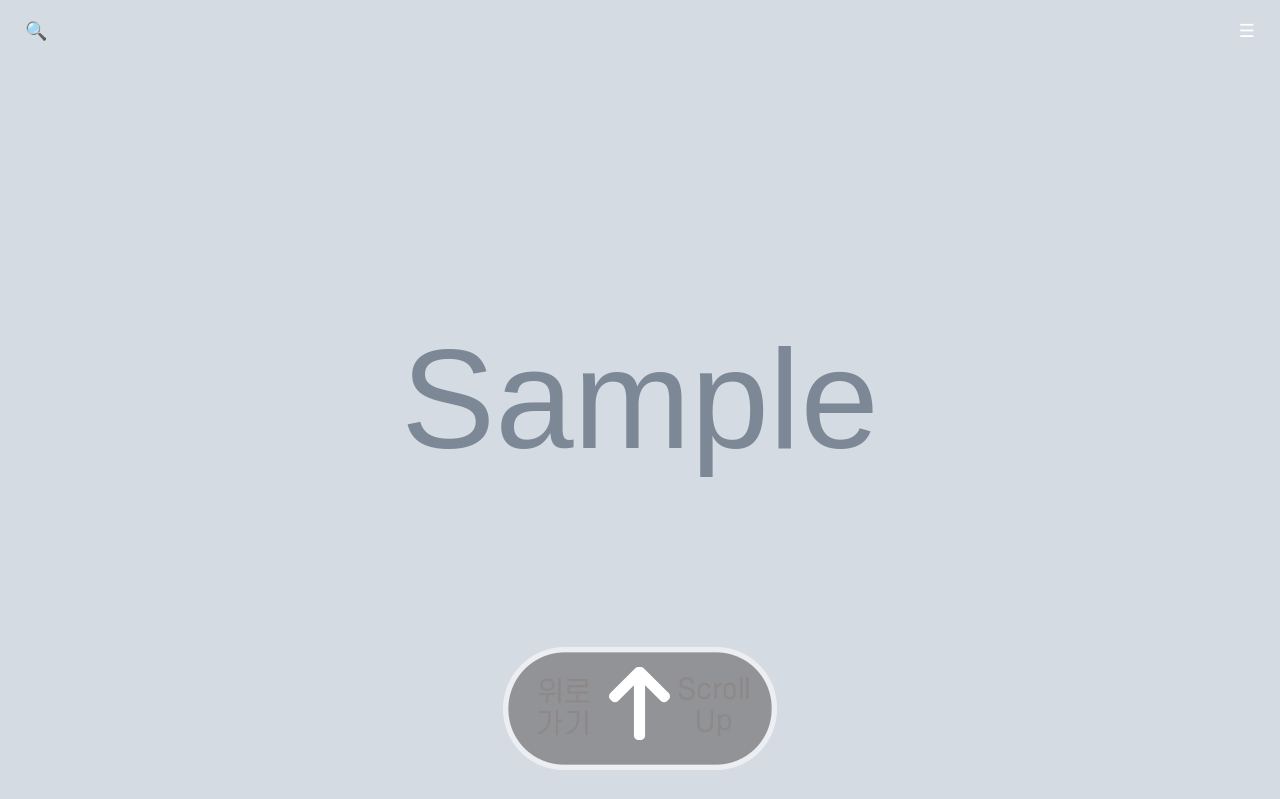
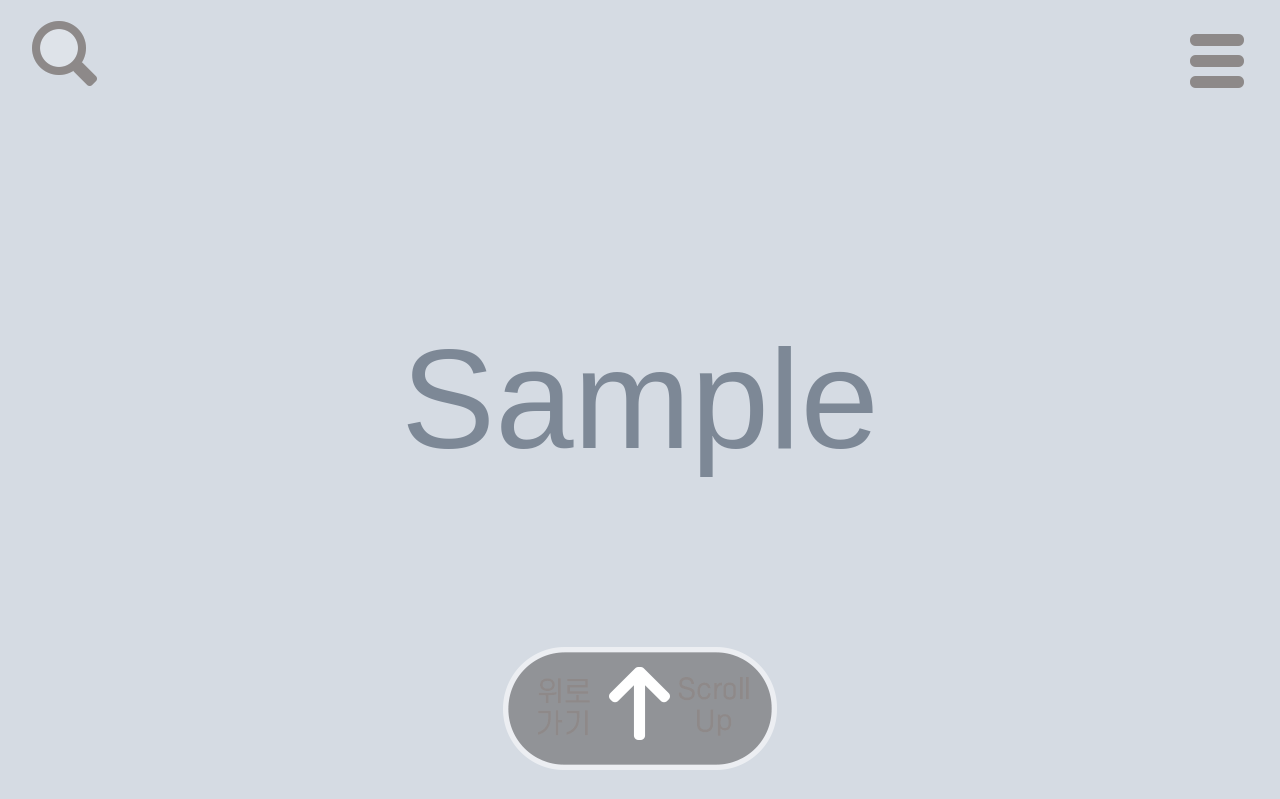
Before and after one commit to imhyunho99/bidbar_menu, a Django app: page /category/1/ in a window 1280 px wide. Shown: the top 799 px of the page. Run offline with Django 5.2, Linux system fonts and the light colour scheme; tables that the repository leaves empty hold one stand-in row (values such as "Sample post"); grey boxes marked "Sample" are stand-in pictures.

Commit message:
fix:client fix

```diff
--- a/menu_project/menu/admin.py
+++ b/menu_project/menu/admin.py
@@ -19,6 +19,9 @@ class SiteSettingsAdmin(admin.ModelAdmin):
         }),
         ('메뉴 설명 스타일', {
             'fields': ('menu_description_font', 'menu_description_color', 'menu_description_size', 'menu_description_bold', 'menu_description_italic')
+        }),
+        ('기타 사항 스타일', {
+            'fields': ('menu_notes_font', 'menu_notes_color', 'menu_notes_size', 'menu_notes_bold', 'menu_notes_italic')
         }),
     )
 
--- a/menu_project/menu/models.py
+++ b/menu_project/menu/models.py
@@ -54,6 +54,13 @@ class SiteSettings(models.Model):
     menu_description_size = models.IntegerField(blank=True, null=True, verbose_name="메뉴 설명 크기", help_text="픽셀 단위 (예: 14)")
     menu_description_bold = models.BooleanField(default=False, verbose_name="메뉴 설명 볼드")
     menu_description_italic = models.BooleanField(default=False, verbose_name="메뉴 설명 이탤릭")
+
+    # 기타 사항 설정
+    menu_notes_font = models.FileField(upload_to='fonts/', blank=True, null=True, verbose_name="기타 사항 폰트 파일")
+    menu_notes_color = models.CharField(max_length=7, blank=True, default='', verbose_name="기타 사항 색상", help_text="#888888")
+    menu_notes_size = models.IntegerField(blank=True, null=True, verbose_name="기타 사항 크기", help_text="픽셀 단위 (예: 12)")
+    menu_notes_bold = models.BooleanField(default=False, verbose_name="기타 사항 볼드")
+    menu_notes_italic = models.BooleanField(default=False, verbose_name="기타 사항 이탤릭")
 
     # 카테고리명(한글) 설정
     category_name_font = models.FileField(upload_to='fonts/', blank=True, null=True, verbose_name="카테고리명(한글) 폰트 파일")
--- a/menu_project/menu/templates/menu/_side_menu.html
+++ b/menu_project/menu/templates/menu/_side_menu.html
@@ -1,6 +1,6 @@
 <div class="side-menu" id="sideMenu">
     <div class="side-menu-header">
-        <h3>메뉴</h3>
+        <h3>목차</h3>
         <button class="close-menu" id="closeMenu">×</button>
     </div>
     <div class="side-menu-content">
--- a/menu_project/menu/templates/menu/category_list.html
+++ b/menu_project/menu/templates/menu/category_list.html
@@ -76,7 +76,7 @@
     <div class="background-with-gradient"></div>
 
     <!-- 검색 아이콘 -->
-    <button class="search-toggle" id="searchToggle">🔍</button>
+    <button class="search-toggle" id="searchToggle"><img src="{% static 'search.png' %}" alt="Search"></button>
 
     <!-- 검색 입력창 -->
     <div class="search-container" id="searchContainer" style="display: none;">
@@ -88,7 +88,7 @@
     </div>
 
     <!-- 사이드 메뉴 버튼 -->
-    <button class="menu-toggle" id="menuToggle">☰</button>
+    <button class="menu-toggle" id="menuToggle"><img src="{% static 'menu.png' %}" alt="Menu"></button>
 
     <!-- 사이드 메뉴 -->
     <div class="side-menu" id="sideMenu">
--- a/menu_project/menu/templates/menu/menu_list.html
+++ b/menu_project/menu/templates/menu/menu_list.html
@@ -62,6 +62,12 @@
             src: url('{{ site_settings.menu_description_font.url }}');
         }
         {% endif %}
+        {% if site_settings.menu_notes_font %}
+        @font-face {
+            font-family: 'MenuNotesFont';
+            src: url('{{ site_settings.menu_notes_font.url }}');
+        }
+        {% endif %}
 
         {% if site_settings.menu_name_font or site_settings.menu_name_color or site_settings.menu_name_size or site_settings.menu_name_bold or site_settings.menu_name_italic %}
         .menu-title {
@@ -99,6 +105,15 @@
             {% if site_settings.menu_description_italic %}font-style: italic !important;{% endif %}
         }
         {% endif %}
+        {% if site_settings.menu_notes_font or site_settings.menu_notes_color or site_settings.menu_notes_size or site_settings.menu_notes_bold or site_settings.menu_notes_italic %}
+        .menu-notes {
+            {% if site_settings.menu_notes_font %}font-family: 'MenuNotesFont', sans-serif !important;{% endif %}
+            {% if site_settings.menu_notes_color %}color: {{ site_settings.menu_notes_color }} !important;{% endif %}
+            {% if site_settings.menu_notes_size %}font-size: {{ site_settings.menu_notes_size }}px !important;{% endif %}
+            {% if site_settings.menu_notes_bold %}font-weight: bold !important;{% endif %}
+            {% if site_settings.menu_notes_italic %}font-style: italic !important;{% endif %}
+        }
+        {% endif %}
     </style>
     {% endif %}
 </head>
@@ -107,7 +122,7 @@
     <div class="background-with-gradient"></div>
 
     <!-- 검색 아이콘 -->
-    <button class="search-toggle" id="searchToggle">🔍</button>
+    <button class="search-toggle" id="searchToggle"><img src="{% static 'search.png' %}" alt="Search"></button>
 
     <!-- 검색 입력창 -->
     <form class="search-container" id="searchContainer" style="display: none;" action="{% url 'menu:search_redirect' %}" method="get">
@@ -119,7 +134,7 @@
     </form>
 
     <!-- 사이드 메뉴 버튼 -->
-    <button class="menu-toggle" id="menuToggle">☰</button>
+    <button class="menu-toggle" id="menuToggle"><img src="{% static 'menu.png' %}" alt="Menu"></button>
 
     <!-- 사이드 메뉴 -->
     {% include "menu/_side_menu.html" %}
@@ -144,13 +159,13 @@
                                 <div class="menu-info">
                                     <div class="menu-title-line">
                                         <div class="menu-title">
-                                            {% if item.name_en %}<span class="menu-title-en">{{ item.name_en }}</span><br>{% endif %}{{ item.name }}
+                                            {% if item.name_en %}<span class="menu-title-en">{{ item.name_en|linebreaks }}</span><br>{% endif %}{{ item.name|linebreaks }}
                                         </div>
                                         <div class="menu-price">{{ item.price }}</div>
                                     </div>
-                                    <div class="menu-description">{{ item.description }}</div>
+                                    <div class="menu-description">{{ item.description|linebreaks }}</div>
                                     {% if item.notes %}
-                                    <div class="menu-notes">{{ item.notes }}</div>
+                                    <div class="menu-notes">{{ item.notes|linebreaks }}</div>
                                     {% endif %}
                                 </div>
                             </div>
--- a/menu_project/menu/templates/menu/menu_main.html
+++ b/menu_project/menu/templates/menu/menu_main.html
@@ -50,7 +50,7 @@
 </head>
 <body style="background-color: #000 !important;">
     <!-- 검색 아이콘 -->
-    <button class="search-toggle" id="searchToggle">🔍</button>
+    <button class="search-toggle" id="searchToggle"><img src="{% static 'search.png' %}" alt="Search"></button>
 
     <!-- 검색 입력창 -->
     <form class="search-container" id="searchContainer" style="display: none;" action="{% url 'menu:search_redirect' %}" method="get">
@@ -62,7 +62,7 @@
     </form>
 
     <!-- 사이드 메뉴 버튼 -->
-    <button class="menu-toggle" id="menuToggle">☰</button>
+    <button class="menu-toggle" id="menuToggle"><img src="{% static 'menu.png' %}" alt="Menu"></button>
 
     <!-- 사이드 메뉴 -->
     {% include "menu/_side_menu.html" %}
```
Also changed, not shown: menu_project/menu/migrations/0020_sitesettings_menu_notes_bold_and_more.py (added), menu_project/static/css/style.css (line endings or trailing spaces), menu_project/static/menu.png (added), menu_project/static/search.png (added).
